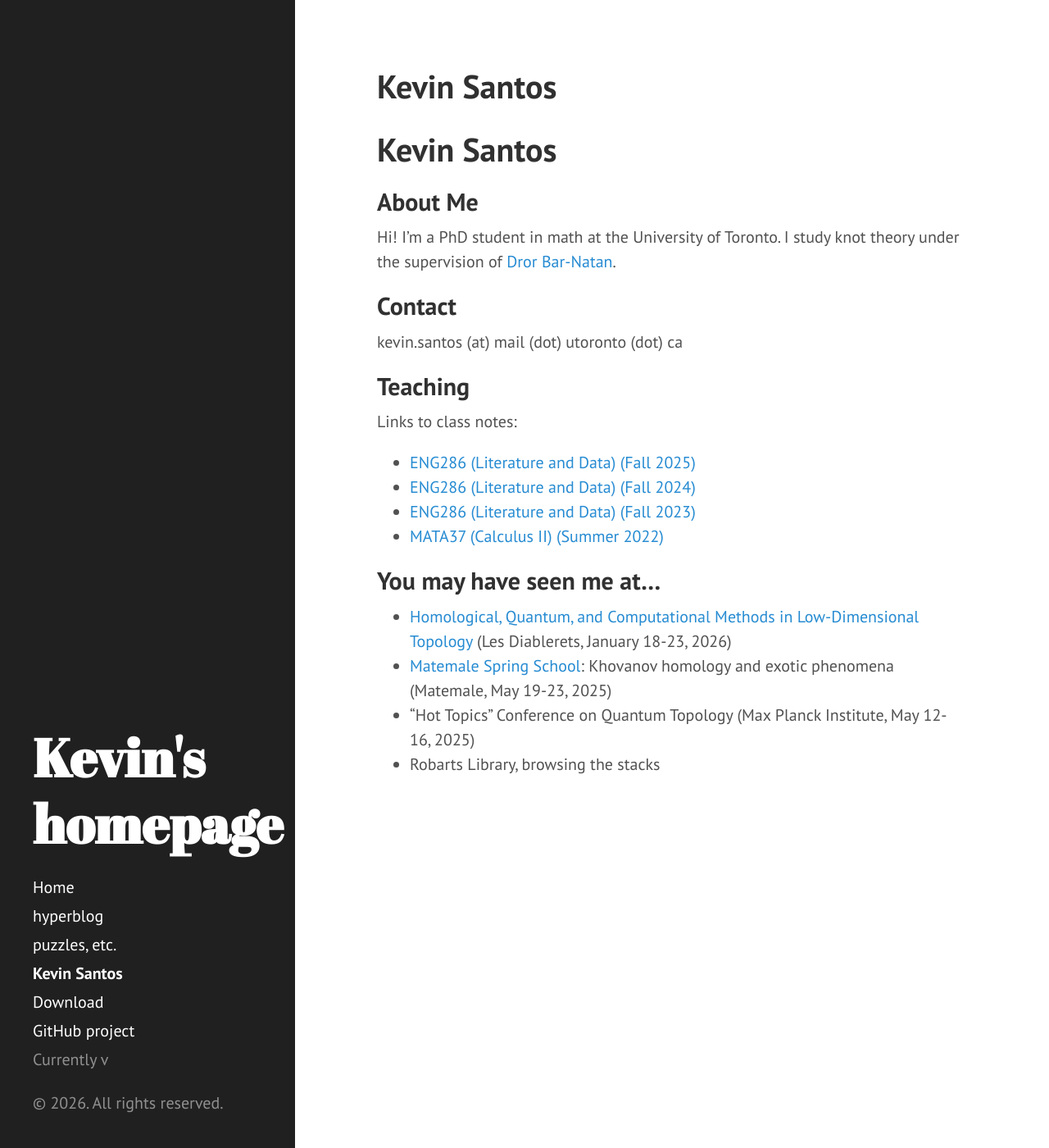
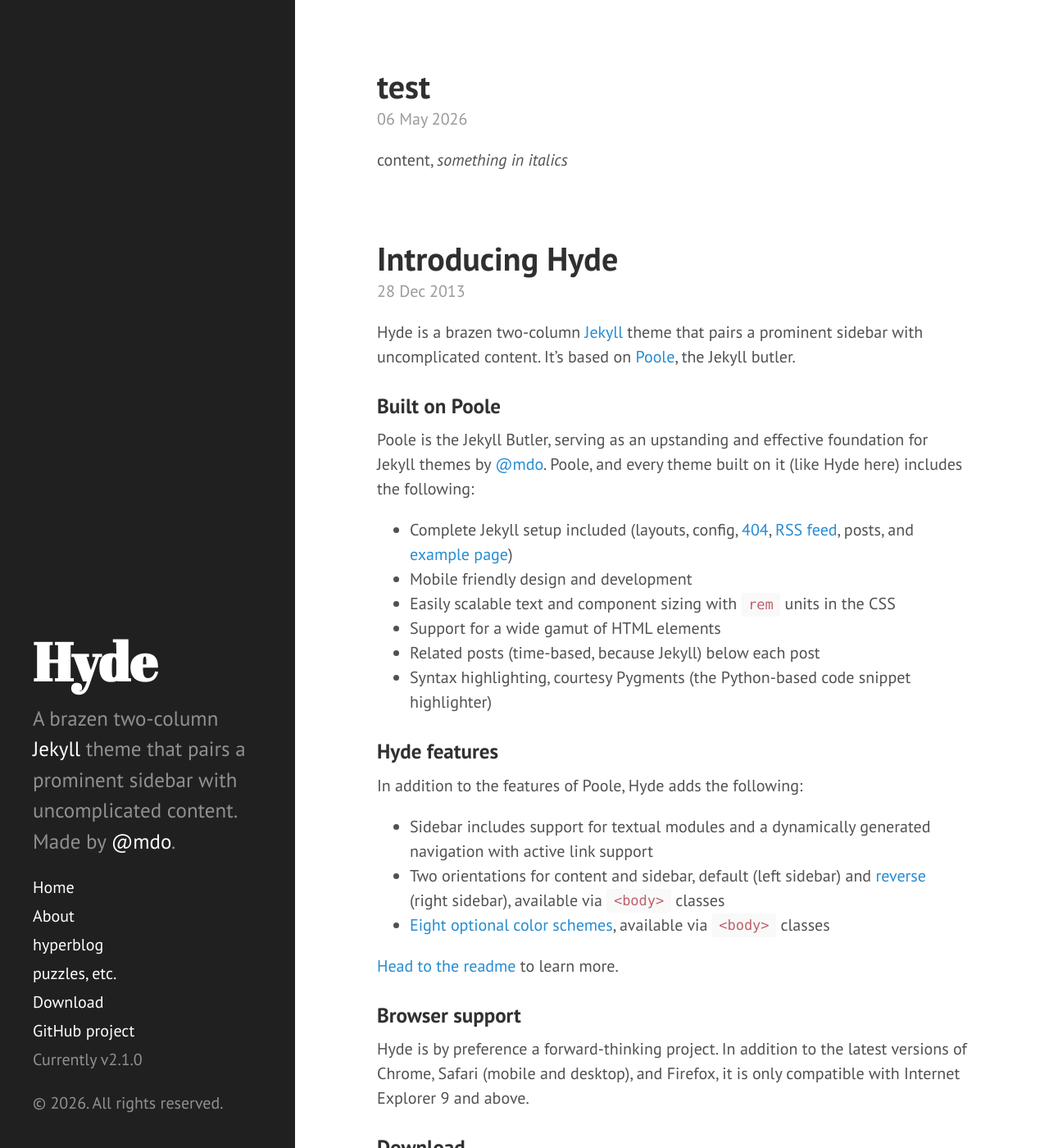
Before and after one commit to kev-santos/kev-santos.github.io, a Jekyll site: the page built from index.html, in a window 1280 px wide and 1400 px high. Shown: the whole window at 82% size. Built offline with Jekyll 4.4.1, drawn with Linux system fonts in a browser that asks for light colours; our own code applies the rules of GitHub Pages for plain Markdown files; Markdown is read by kramdown in place of the engine named in the settings; the list of posts is cut into pages by our own code; some of the changed text lies outside the part shown.

Commit message:
Add files via upload

```diff
--- /dev/null
+++ b/CNAME
@@ -0,0 +1 @@
+hyde.getpoole.com
--- a/_config.yml
+++ b/_config.yml
@@ -1,11 +1,26 @@
-#remote_theme: Hyde
-title: Kevin's homepage
-#description: trying my best
+# Dependencies
+markdown:         redcarpet
+highlighter:      pygments
 
-#render markdown in HTML
-markdown: redcarpet
-highlighter: pygments
+# Permalinks
+permalink:        pretty
+relative_permalinks: true
 
-baseurl: /
+# Setup
+title:            Hyde
+tagline:          'A Jekyll theme'
+description:      'A brazen two-column <a href="http://jekyllrb.com" target="_blank">Jekyll</a> theme that pairs a prominent sidebar with uncomplicated content. Made by <a href="https://twitter.com/mdo" target="_blank">@mdo</a>.'
+url:              http://hyde.getpoole.com
+baseurl:          /
 
-paginate: 5
+author:
+  name:           'Mark Otto'
+  url:            https://twitter.com/mdo
+
+paginate:         5
+
+# Custom vars
+version:          2.1.0
+
+github:
+  repo:           https://github.com/poole/hyde
--- /dev/null
+++ b/about.md
@@ -0,0 +1,30 @@
+---
+layout: page
+title: About
+---
+
+<p class="message">
+  Hey there! This page is included as an example. Feel free to customize it for your own use upon downloading. Carry on!
+</p>
+
+In the novel, *The Strange Case of Dr. Jeykll and Mr. Hyde*, Mr. Poole is Dr. Jekyll's virtuous and loyal butler. Similarly, Poole is an upstanding and effective butler that helps you build Jekyll themes. It's made by [@mdo](https://twitter.com/mdo).
+
+There are currently two themes built on Poole:
+
+* [Hyde](http://hyde.getpoole.com)
+* [Lanyon](http://lanyon.getpoole.com)
+
+Learn more and contribute on [GitHub](https://github.com/poole).
+
+## Setup
+
+Some fun facts about the setup of this project include:
+
+* Built for [Jekyll](http://jekyllrb.com)
+* Developed on GitHub and hosted for free on [GitHub Pages](https://pages.github.com)
+* Coded with [Sublime Text 2](http://sublimetext.com), an amazing code editor
+* Designed and developed while listening to music like [Blood Bros Trilogy](https://soundcloud.com/maddecent/sets/blood-bros-series)
+
+Have questions or suggestions? Feel free to [open an issue on GitHub](https://github.com/poole/issues/new) or [ask me on Twitter](https://twitter.com/mdo).
+
+Thanks for reading!
--- /dev/null
+++ b/index.html
@@ -0,0 +1,37 @@
+---
+layout: default
+title: Home
+---
+
+<div class="posts">
+  {% for post in paginator.posts %}
+  <div class="post">
+    <h1 class="post-title">
+      <a href="{{ post.url }}">
+        {{ post.title }}
+      </a>
+    </h1>
+
+    <span class="post-date">{{ post.date | date_to_string }}</span>
+
+    {{ post.content }}
+  </div>
+  {% endfor %}
+</div>
+
+<div class="pagination">
+  {% if paginator.next_page %}
+    <a class="pagination-item older" href="{{ site.baseurl }}page{{paginator.next_page}}">Older</a>
+  {% else %}
+    <span class="pagination-item older">Older</span>
+  {% endif %}
+  {% if paginator.previous_page %}
+    {% if paginator.page == 2 %}
+      <a class="pagination-item newer" href="{{ site.baseurl }}">Newer</a>
+    {% else %}
+      <a class="pagination-item newer" href="{{ site.baseurl }}page{{paginator.previous_page}}">Newer</a>
+    {% endif %}
+  {% else %}
+    <span class="pagination-item newer">Newer</span>
+  {% endif %}
+</div>
```
Also changed, not shown: atom.xml (added, +28 -0 lines), LICENSE.md (added), README.md, _posts/2012-02-06-whats-jekyll.md (line endings or trailing spaces), _posts/2012-02-07-example-content.md (line endings or trailing spaces), _posts/2013-12-28-introducing-hyde.md (line endings or trailing spaces).
